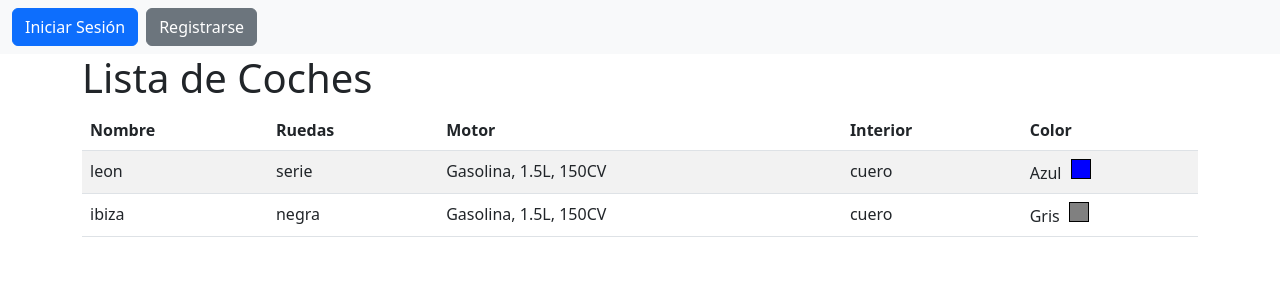
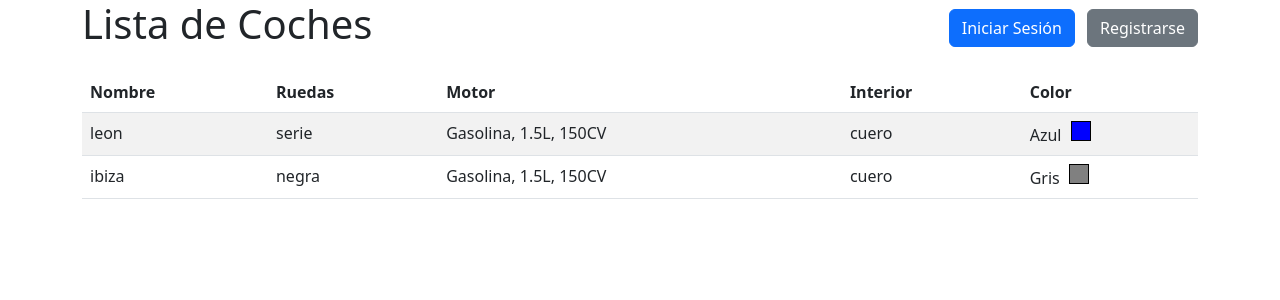
Before and after one commit to Juanca192001/ProjectWeb, a Django app: page / in a window 1280 px wide. Shown: the top 300 px of the page. Run offline with Django 5.2, Linux system fonts and the light colour scheme; data comes from the database, SQL or seed files in the repository.

Commit message:
buttons ajusted

```diff
--- a/templates/home.html
+++ b/templates/home.html
@@ -5,20 +5,16 @@
     <link href="https://cdn.jsdelivr.net/npm/bootstrap@5.3.0/dist/css/bootstrap.min.css" rel="stylesheet">
 </head>
 <body>
-    <div class="navbar navbar-expand-lg bg-light">
-        <div class="container-fluid">
-            <ul class="navbar-nav me-auto">
-                <li class="nav-item">
-                    <a class="btn btn-primary me-2" href="{% url 'login' %}">Iniciar Sesión</a>
-                </li>
-                <li class="nav-item">
-                    <a class="btn btn-secondary" href="{% url 'register' %}">Registrarse</a>
-                </li>
-            </ul>
+    <div class="container">
+        <div class="d-flex justify-content-between align-items-center mb-3">
+            <h1>Lista de Coches</h1>
+            <div>
+                <a class="btn btn-primary me-2" href="{% url 'login' %}">Iniciar Sesión</a>
+                <a class="btn btn-secondary" href="{% url 'register' %}">Registrarse</a>
+            </div>
         </div>
     </div>
     <div class="container">
-        <h1>Lista de Coches</h1>
         <table class="table table-striped">
             <thead>
                 <tr>
--- a/templates/login.html
+++ b/templates/login.html
@@ -59,7 +59,6 @@
     <form class="form-signin" action="{{loc}}" method="POST">
         {% csrf_token %}
         <div class="{{errorclass}}" role="alert">{{error}}</div>
-      <img class="rounded-circle" src="https://avatars2.githubusercontent.com/u/62926183?s=460&u=e560f6297c81982fc2b554f3c997ec878421fa80&v=4" alt="" width="72" height="72">
       <h1 class="h3 mb-3 font-weight-normal">Sign In</h1>
       <label for="inputEmail" class="sr-only">Email address</label>
       <input type="email" id="inputEmail" class="form-control" placeholder="Email address" required="" autofocus="" name="email">
--- a/templates/register.html
+++ b/templates/register.html
@@ -56,7 +56,6 @@
     <form class="form-signin" action="{{loc}}" method="POST">
         {% csrf_token %}
         <div class="{{errorclass}}" role="alert">{{error}}</div>
-      <img class="rounded-circle" src="https://avatars2.githubusercontent.com/u/62926183?s=460&u=e560f6297c81982fc2b554f3c997ec878421fa80&v=4" alt="" width="72" height="72">
       <h1 class="h3 mb-3 font-weight-normal">Register</h1>
       <label for="inputEmail" class="sr-only">Username</label>
       <input type="text" id="inputname" class="form-control" placeholder="Username" required="" autofocus="" name="name">
```
